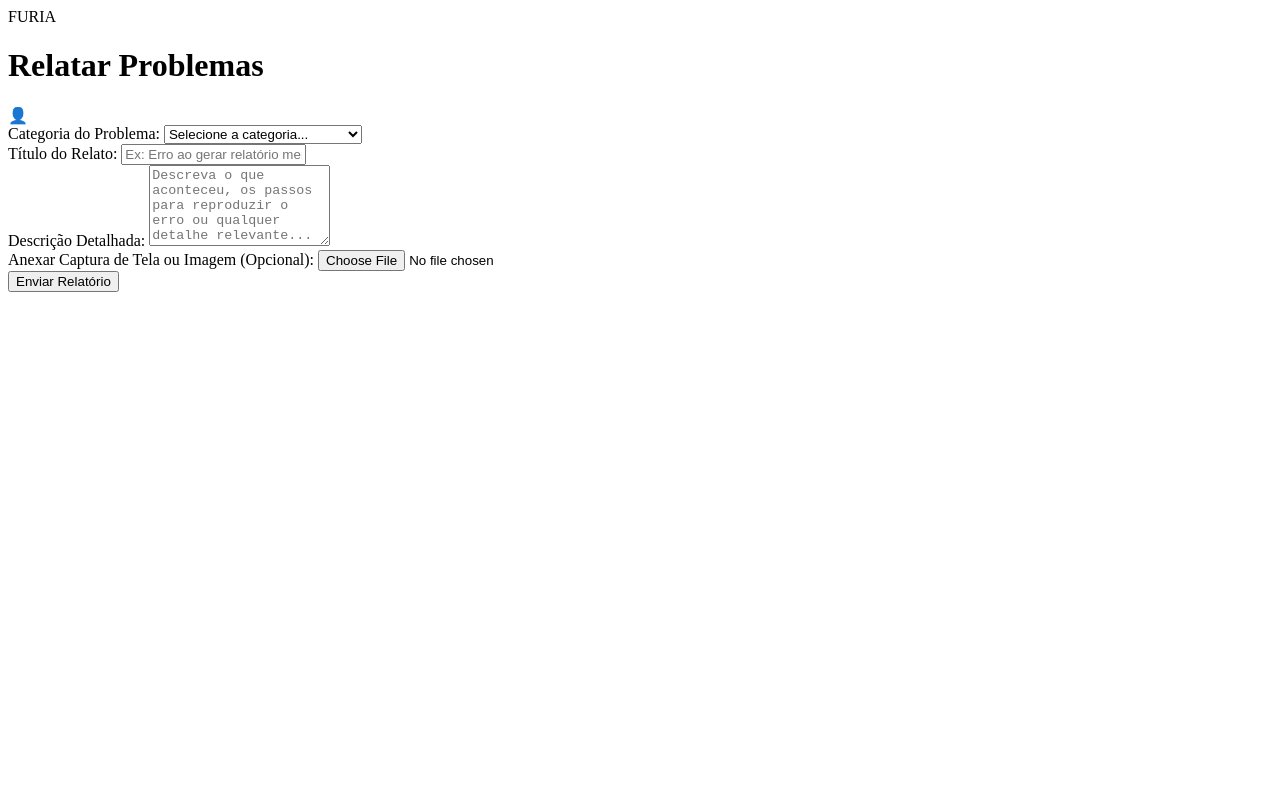
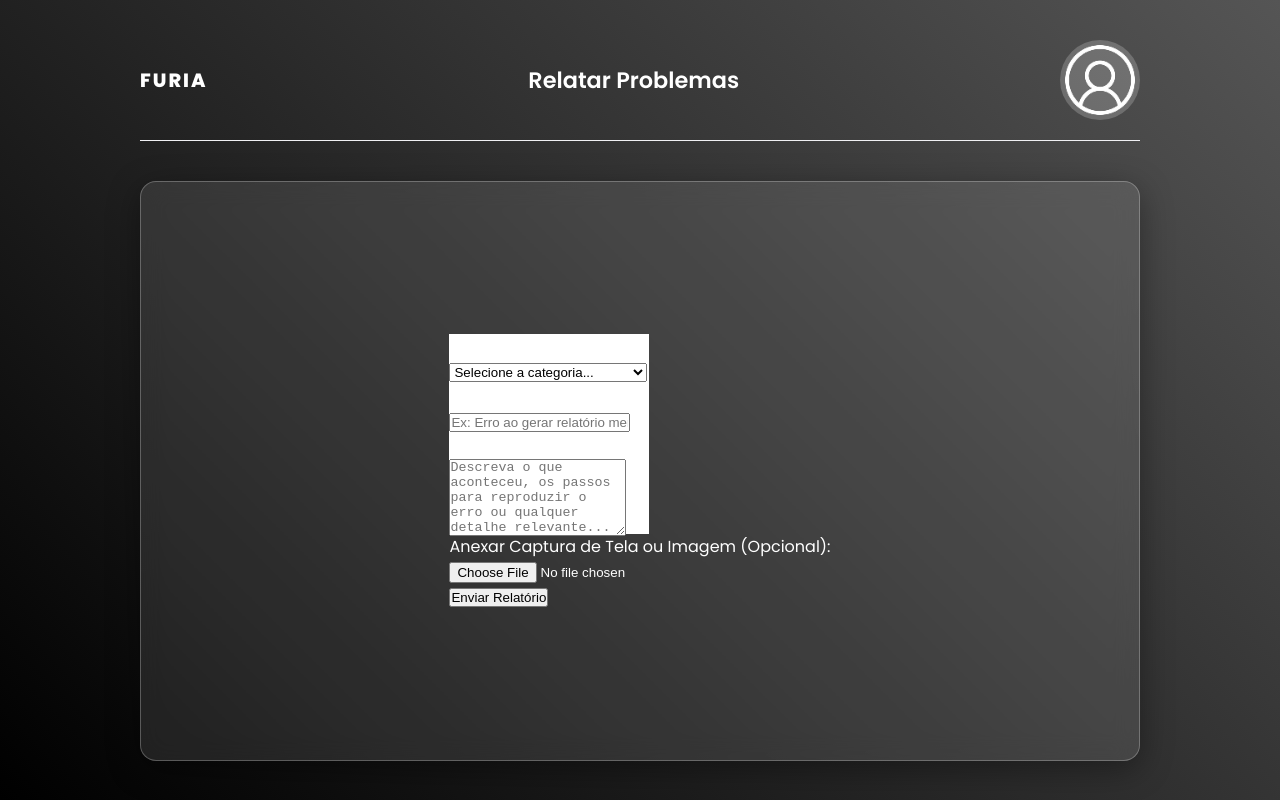
Before and after one commit to vnsfelix/furia_page, a plain HTML site: page problemas/problemas.html in a window 1280 px wide. Drawn offline with Linux system fonts and the light colour scheme.

Commit message:
Adriel-CSS(PROBLEMAS)

```diff
--- a/Presencial/style.css
+++ b/Presencial/style.css
@@ -2,7 +2,7 @@
   margin: 0;
   padding: 0;
   box-sizing: border-box;
-  font-family: sans-serif;
+  font-family: 'Poppins', sans-serif;
 }
 
 h1 {
@@ -44,6 +44,10 @@ header {
   display: flex;
   align-items: center;
   justify-content: center;
+}
+
+.user-icon img {
+  width: 70px;
 }
 
 main {
--- a/inicial/style.css
+++ b/inicial/style.css
@@ -6,12 +6,13 @@
 }
 
 body {
-  background-color: #0a0a0c;
+  background: linear-gradient(45deg, hsl(0, 0%, 0%), #555555);
   color: #ffffff;
   min-height: 100vh;
   display: flex;
   justify-content: center;
   align-items: flex-start;
+  font-family: 'Poppins', sans-serif;
   padding: 20px;
 }
 
@@ -26,7 +27,7 @@ body {
   align-items: center;
   padding: 20px 0;
   margin-bottom: 40px;
-  border-bottom: 1px solid #22222b;
+  border-bottom: 1px solid #f0f0f3;
 }
 
 .nome {
@@ -39,20 +40,21 @@ body {
 .header h1 {
   font-size: 1.4rem;
   font-weight: 600;
-  color: #e0e0e0;
+  color: #ffff;
 }
 
-.user-profile {
-  width: 42px;
-  height: 42px;
+.user-icon {
+  width: 80px;
+  height: 80px;
+  background: rgba(255, 255, 255, 0.2);
   border-radius: 50%;
-  background-color: #1a1a24;
   display: flex;
   align-items: center;
   justify-content: center;
-  cursor: pointer;
-  border: 1px solid #333344;
-  transition: background-color 0.6s ease, transform 0.6s ease;
+}
+
+.user-icon img {
+  width: 70px;
 }
 
 .user-profile:hover {
@@ -67,8 +69,10 @@ body {
 }
 
 .card {
-  background-color: #13131a;
-  border: 1px solid #22222f;
+  background: rgba(255, 255, 255, 0.1);
+  backdrop-filter: blur(12px);
+  -webkit-backdrop-filter: blur(12px);
+  border: 1px solid #4c4c55;
   border-radius: 12px;
   padding: 35px 20px;
   text-decoration: none;
@@ -81,9 +85,27 @@ body {
   transition: transform 0.4s ease, border-color 1.5s ease, box-shadow 0.6s ease;
 }
 
-.card-icon {
-  font-size: 2.8rem;
+/* ICONES */
+.card-icon1 {
+  width: 60px;
+  height: 60px;
+  background-image: url(./3.png);
+
 }
+
+.card-icon2 {
+  width: 60px;
+  height: 60px;
+  background-image: url(./2.png);
+}
+
+.card-icon3 {
+  width: 60px;
+  height: 60px;
+  background-image: url(./1.png);
+}
+
+/* ##################################################### */
 
 .card span {
   font-size: 1.05rem;
@@ -93,6 +115,6 @@ body {
 
 .card:hover {
   transform: translateY(-5px);
-  border-color: #555577;
-  box-shadow: 0 10px 20px rgba(0, 0, 0, 0.4);
+  border-color: #f3f2ef;
+  box-shadow: 0 20px 30px rgba(0, 0, 0, 0.4);
 }
--- a/problemas/problemas.html
+++ b/problemas/problemas.html
@@ -4,25 +4,30 @@
   <meta charset="UTF-8">
   <meta name="viewport" content="width=device-width, initial-scale=1.0">
   <title>Relatar Problemas - FURIA</title>
+  <link rel="stylesheet" href="style.css">
+  <link
+        href="https://fonts.googleapis.com/css2?family=Poppins:ital,wght@0,100;0,200;0,300;0,400;0,500;0,600;0,700;0,800;0,900;1,100;1,200;1,300;1,400;1,500;1,600;1,700;1,800;1,900&display=swap"
+        rel="stylesheet">
+
 </head>
 <body>
 
-  <div>
-    <header>
-      <div>
+  <div clas="ALL">
+    <header class="header">
+      <div class="nome">
         <span>FURIA</span>
       </div>
 
       <h1>Relatar Problemas</h1>
 
-      <div>
-        <span>👤</span>
+      <div class="user-icon">
+        <img src="./do-utilizador (2) 1.png" alt="">
       </div>
     </header>
 
     <main>
       <form>
-
+            <section class="Parte1">
                     <div>
                       <label for="categoria">Categoria do Problema:</label>
                       <select id="categoria" name="categoria" required>
@@ -44,13 +49,14 @@
                       <label for="descricao">Descrição Detalhada:</label>
                       <textarea id="descricao" name="descricao" rows="5" placeholder="Descreva o que aconteceu, os passos para reproduzir o erro ou qualquer detalhe relevante..." required></textarea>
                     </div>
+                  </section>
 
+              <section class="Parte2">
                   <div>
-          <label for="anexo">Anexar Captura de Tela ou Imagem (Opcional):</label>
+                    <label for="anexo">Anexar Captura de Tela ou Imagem (Opcional):</label><br>
                     <input type="file" id="anexo" name="anexo" accept="image/*,.pdf">
                   </div>
-
-        <div>
+              </section>
               <button type="submit">Enviar Relatório</button>
           </div>
 
--- a/problemas/style.css
+++ b/problemas/style.css
@@ -0,0 +1,87 @@
+* {
+  margin: 0;
+  padding: 0;
+  box-sizing: border-box;
+}
+
+body {
+  background: linear-gradient(45deg, hsl(0, 0%, 0%), #555555);
+  color: #ffffff;
+  min-height: 100vh;
+  display: flex;
+  justify-content: center;
+  align-items: flex-start;
+  font-family: 'Poppins', sans-serif;
+  padding: 20px;
+}
+
+.header {
+  display: flex;
+  justify-content: space-between;
+  align-items: center;
+  padding: 20px 0;
+  margin-bottom: 40px;
+  border-bottom: 1px solid #f0f0f3;
+}
+
+.nome {
+  font-weight: 800;
+  font-size: 1.2rem;
+  letter-spacing: 2px;
+  color: #ffffff;
+}
+
+.header h1 {
+  font-size: 1.4rem;
+  font-weight: 600;
+  color: #ffff;
+}
+
+.container {
+  width: 100%;
+  max-width: 1000px;
+}
+
+.user-icon {
+  width: 80px;
+  height: 80px;
+  background: rgba(255, 255, 255, 0.2);
+  border-radius: 50%;
+  display: flex;
+  align-items: center;
+  justify-content: center;
+}
+
+.user-icon img {
+  width: 70px;
+}
+
+main {
+    width: 1000px;
+    height: 580px;
+    padding: 2.5rem 1.5rem;
+    display: flex;
+    flex-direction: row;
+    gap: 16px;
+    background: rgba(255, 255, 255, 0.1);
+    backdrop-filter: blur(12px);
+    -webkit-backdrop-filter: blur(12px);
+    border: 1px solid rgba(255, 255, 255, 0.25);
+    border-radius: 16px;
+    box-shadow: 0 8px 32px rgba(0, 0, 0, 0.37);
+    align-items: center;
+    justify-content: center;
+    margin-top: 1rem;
+}
+
+.Parte1{
+    width: 200px;
+    height: 200px;
+    background-color: #ffffff;
+}
+
+.{
+    width: 200x;
+    height: 200px;
+    background-color: #ffffff;
+}
```
Also changed, not shown: Presencial/presencial.html (+1 -1 lines), inicial/inicial.html (+8 -5 lines), inicial/1.png (added), inicial/2.png (added), inicial/3.png (added), inicial/do-utilizador (2) 1.png (added), inicial/relatar-problema (1).png (added), problemas/do-utilizador (2) 1.png (added). Lines whose indentation alone changed are shown as unchanged.
